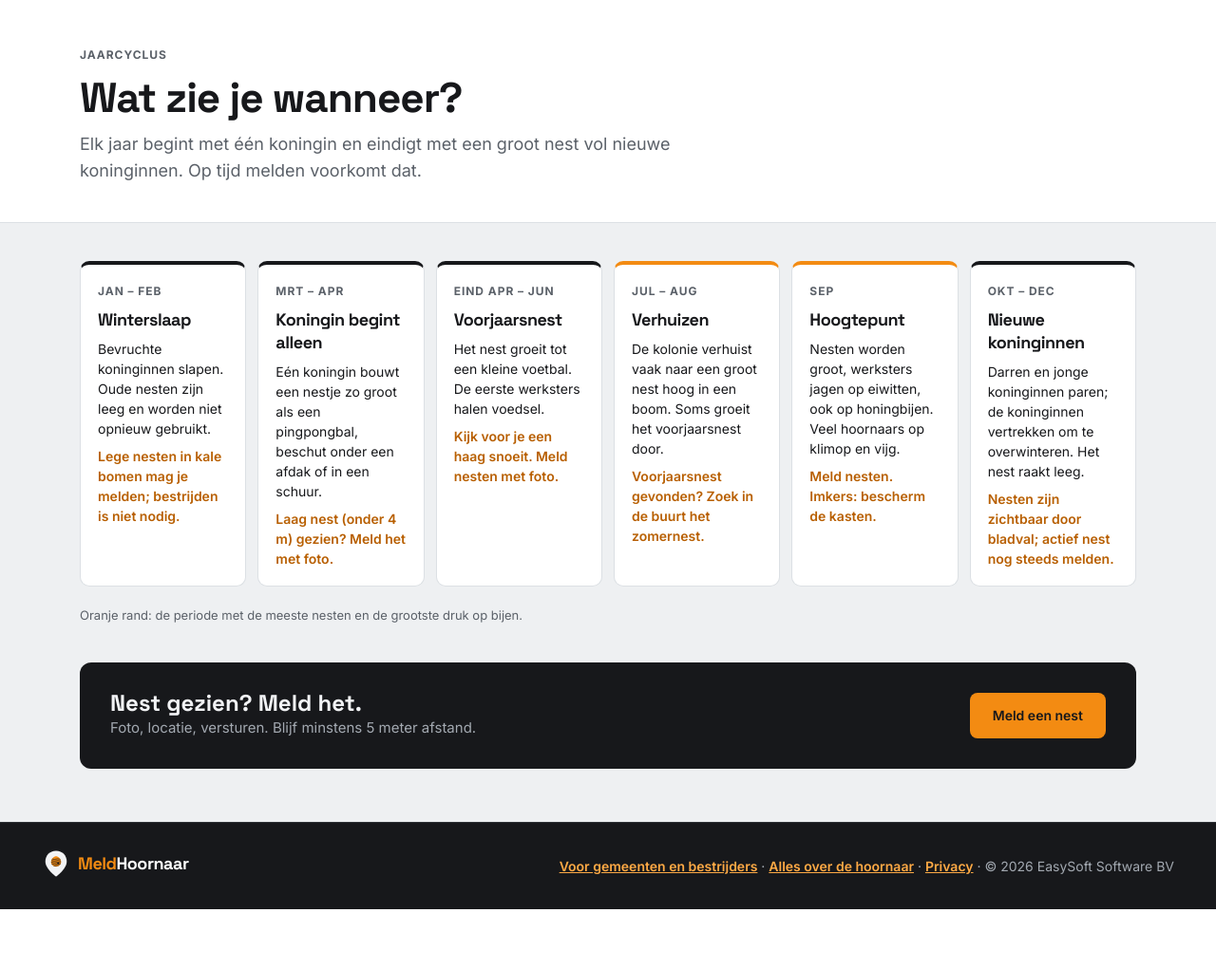
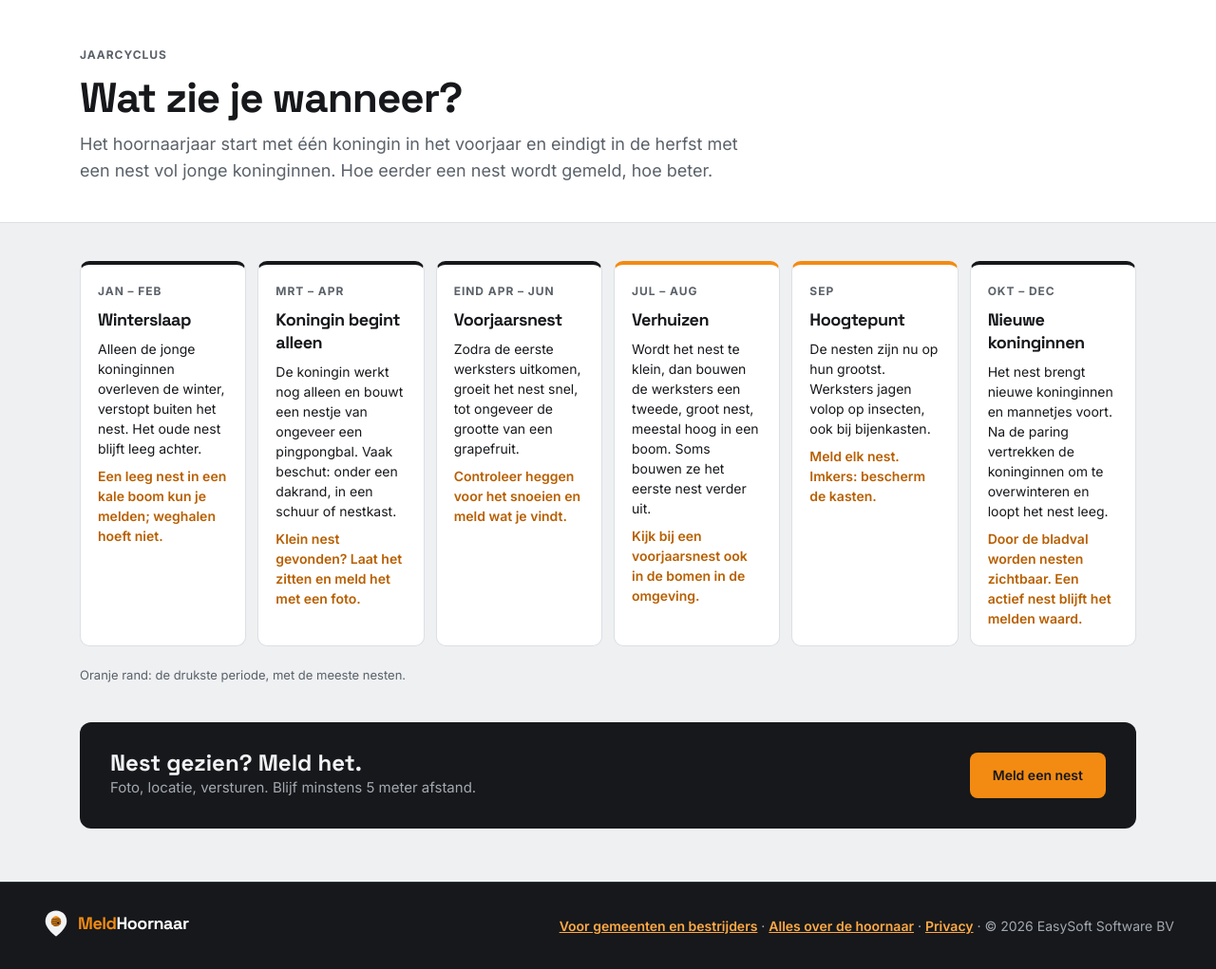
Before and after one commit to teusoftsite/hornaar, a Laravel app: page /info/jaarcyclus in a window 1280 px wide. Shown: the part 64-1085 px from the top of the page at 95% size. Before the commit the page ends 1022 px from the top, so only its background shows below. Run offline with Laravel 12, Linux system fonts and the light colour scheme; parts of the project's set-up code (start-up, migrations or seed data) failed here and were passed over.

Commit message:
Infopagina's en homepage volgens nieuw design: eigen teksten en eigen AI-beelden, geen Vespa-Watch meer
Co-Authored-By: Claude Opus 5.5 <noreply@anthropic.com>
Claude-Session: https://claude.ai/code/session_01MpDGRGrearn6M9MQzHcJ9g

```diff
--- a/resources/views/public/info-jaarcyclus.blade.php
+++ b/resources/views/public/info-jaarcyclus.blade.php
@@ -4,15 +4,15 @@
 <div style="max-width: 1160px; margin: 0 auto; padding: 48px 24px 40px; display: flex; flex-direction: column; gap: 12px">
 <span style="font-size: 12px; font-weight: 700; letter-spacing: 0.08em; text-transform: uppercase; color: #5B6169">Jaarcyclus</span>
 <h1 style="margin: 0; font-family: 'Space Grotesk', Inter, sans-serif; font-weight: 700; font-size: 44px; line-height: 1.05; letter-spacing: -1px; max-width: 820px">Wat zie je wanneer?</h1>
-<p style="margin: 0; font-size: 18px; line-height: 28px; color: #5B6169; max-width: 720px">Elk jaar begint met één koningin en eindigt met een groot nest vol nieuwe koninginnen. Op tijd melden voorkomt dat.</p>
+<p style="margin: 0; font-size: 18px; line-height: 28px; color: #5B6169; max-width: 720px">Het hoornaarjaar start met één koningin in het voorjaar en eindigt in de herfst met een nest vol jonge koninginnen. Hoe eerder een nest wordt gemeld, hoe beter.</p>
 </div>
 </section><section style="max-width: 1160px; margin: 0 auto; padding: 40px 24px; display: flex; flex-direction: column; gap: 20px"><div style="display: grid; grid-template-columns: repeat(auto-fit, minmax(170px, 1fr)); gap: 12px"><div style="background: #FFFFFF; border: 1px solid #DCE0E4; border-top: 4px solid #17181B; border-radius: 10px; padding: 18px; display: flex; flex-direction: column; gap: 8px">
-<span style="font-size: 12px; font-weight: 700; letter-spacing: 0.08em; text-transform: uppercase; color: #5B6169">Jan – feb</span><h3 style="margin: 0; font-family: 'Space Grotesk', Inter, sans-serif; font-weight: 700; font-size: 18px; line-height: 24px; color: #17181B">Winterslaap</h3><p style="margin: 0; font-size: 14px; line-height: 21px">Bevruchte koninginnen slapen. Oude nesten zijn leeg en worden niet opnieuw gebruikt.</p><p style="margin: 0; font-size: 14px; line-height: 21px; color: #B85F00; font-weight: 600">Lege nesten in kale bomen mag je melden; bestrijden is niet nodig.</p></div><div style="background: #FFFFFF; border: 1px solid #DCE0E4; border-top: 4px solid #17181B; border-radius: 10px; padding: 18px; display: flex; flex-direction: column; gap: 8px">
-<span style="font-size: 12px; font-weight: 700; letter-spacing: 0.08em; text-transform: uppercase; color: #5B6169">Mrt – apr</span><h3 style="margin: 0; font-family: 'Space Grotesk', Inter, sans-serif; font-weight: 700; font-size: 18px; line-height: 24px; color: #17181B">Koningin begint alleen</h3><p style="margin: 0; font-size: 14px; line-height: 21px">Eén koningin bouwt een nestje zo groot als een pingpongbal, beschut onder een afdak of in een schuur.</p><p style="margin: 0; font-size: 14px; line-height: 21px; color: #B85F00; font-weight: 600">Laag nest (onder 4 m) gezien? Meld het met foto.</p></div><div style="background: #FFFFFF; border: 1px solid #DCE0E4; border-top: 4px solid #17181B; border-radius: 10px; padding: 18px; display: flex; flex-direction: column; gap: 8px">
-<span style="font-size: 12px; font-weight: 700; letter-spacing: 0.08em; text-transform: uppercase; color: #5B6169">Eind apr – jun</span><h3 style="margin: 0; font-family: 'Space Grotesk', Inter, sans-serif; font-weight: 700; font-size: 18px; line-height: 24px; color: #17181B">Voorjaarsnest</h3><p style="margin: 0; font-size: 14px; line-height: 21px">Het nest groeit tot een kleine voetbal. De eerste werksters halen voedsel.</p><p style="margin: 0; font-size: 14px; line-height: 21px; color: #B85F00; font-weight: 600">Kijk voor je een haag snoeit. Meld nesten met foto.</p></div><div style="background: #FFFFFF; border: 1px solid #DCE0E4; border-top: 4px solid #F38B12; border-radius: 10px; padding: 18px; display: flex; flex-direction: column; gap: 8px">
-<span style="font-size: 12px; font-weight: 700; letter-spacing: 0.08em; text-transform: uppercase; color: #5B6169">Jul – aug</span><h3 style="margin: 0; font-family: 'Space Grotesk', Inter, sans-serif; font-weight: 700; font-size: 18px; line-height: 24px; color: #17181B">Verhuizen</h3><p style="margin: 0; font-size: 14px; line-height: 21px">De kolonie verhuist vaak naar een groot nest hoog in een boom. Soms groeit het voorjaarsnest door.</p><p style="margin: 0; font-size: 14px; line-height: 21px; color: #B85F00; font-weight: 600">Voorjaarsnest gevonden? Zoek in de buurt het zomernest.</p></div><div style="background: #FFFFFF; border: 1px solid #DCE0E4; border-top: 4px solid #F38B12; border-radius: 10px; padding: 18px; display: flex; flex-direction: column; gap: 8px">
-<span style="font-size: 12px; font-weight: 700; letter-spacing: 0.08em; text-transform: uppercase; color: #5B6169">Sep</span><h3 style="margin: 0; font-family: 'Space Grotesk', Inter, sans-serif; font-weight: 700; font-size: 18px; line-height: 24px; color: #17181B">Hoogtepunt</h3><p style="margin: 0; font-size: 14px; line-height: 21px">Nesten worden groot, werksters jagen op eiwitten, ook op honingbijen. Veel hoornaars op klimop en vijg.</p><p style="margin: 0; font-size: 14px; line-height: 21px; color: #B85F00; font-weight: 600">Meld nesten. Imkers: bescherm de kasten.</p></div><div style="background: #FFFFFF; border: 1px solid #DCE0E4; border-top: 4px solid #17181B; border-radius: 10px; padding: 18px; display: flex; flex-direction: column; gap: 8px">
-<span style="font-size: 12px; font-weight: 700; letter-spacing: 0.08em; text-transform: uppercase; color: #5B6169">Okt – dec</span><h3 style="margin: 0; font-family: 'Space Grotesk', Inter, sans-serif; font-weight: 700; font-size: 18px; line-height: 24px; color: #17181B">Nieuwe koninginnen</h3><p style="margin: 0; font-size: 14px; line-height: 21px">Darren en jonge koninginnen paren; de koninginnen vertrekken om te overwinteren. Het nest raakt leeg.</p><p style="margin: 0; font-size: 14px; line-height: 21px; color: #B85F00; font-weight: 600">Nesten zijn zichtbaar door bladval; actief nest nog steeds melden.</p></div></div><p style="margin: 0; font-size: 13px; color: #5B6169">Oranje rand: de periode met de meeste nesten en de grootste druk op bijen.</p></section><section style="max-width: 1160px; margin: 0 auto; padding: 0 24px 56px"><div style="background: #17181B; color: #F2F3F5; border-radius: 12px; padding: 32px; display: flex; justify-content: space-between; align-items: center; gap: 16px; flex-wrap: wrap">
+<span style="font-size: 12px; font-weight: 700; letter-spacing: 0.08em; text-transform: uppercase; color: #5B6169">Jan – feb</span><h3 style="margin: 0; font-family: 'Space Grotesk', Inter, sans-serif; font-weight: 700; font-size: 18px; line-height: 24px; color: #17181B">Winterslaap</h3><p style="margin: 0; font-size: 14px; line-height: 21px">Alleen de jonge koninginnen overleven de winter, verstopt buiten het nest. Het oude nest blijft leeg achter.</p><p style="margin: 0; font-size: 14px; line-height: 21px; color: #B85F00; font-weight: 600">Een leeg nest in een kale boom kun je melden; weghalen hoeft niet.</p></div><div style="background: #FFFFFF; border: 1px solid #DCE0E4; border-top: 4px solid #17181B; border-radius: 10px; padding: 18px; display: flex; flex-direction: column; gap: 8px">
+<span style="font-size: 12px; font-weight: 700; letter-spacing: 0.08em; text-transform: uppercase; color: #5B6169">Mrt – apr</span><h3 style="margin: 0; font-family: 'Space Grotesk', Inter, sans-serif; font-weight: 700; font-size: 18px; line-height: 24px; color: #17181B">Koningin begint alleen</h3><p style="margin: 0; font-size: 14px; line-height: 21px">De koningin werkt nog alleen en bouwt een nestje van ongeveer een pingpongbal. Vaak beschut: onder een dakrand, in een schuur of nestkast.</p><p style="margin: 0; font-size: 14px; line-height: 21px; color: #B85F00; font-weight: 600">Klein nest gevonden? Laat het zitten en meld het met een foto.</p></div><div style="background: #FFFFFF; border: 1px solid #DCE0E4; border-top: 4px solid #17181B; border-radius: 10px; padding: 18px; display: flex; flex-direction: column; gap: 8px">
+<span style="font-size: 12px; font-weight: 700; letter-spacing: 0.08em; text-transform: uppercase; color: #5B6169">Eind apr – jun</span><h3 style="margin: 0; font-family: 'Space Grotesk', Inter, sans-serif; font-weight: 700; font-size: 18px; line-height: 24px; color: #17181B">Voorjaarsnest</h3><p style="margin: 0; font-size: 14px; line-height: 21px">Zodra de eerste werksters uitkomen, groeit het nest snel, tot ongeveer de grootte van een grapefruit.</p><p style="margin: 0; font-size: 14px; line-height: 21px; color: #B85F00; font-weight: 600">Controleer heggen voor het snoeien en meld wat je vindt.</p></div><div style="background: #FFFFFF; border: 1px solid #DCE0E4; border-top: 4px solid #F38B12; border-radius: 10px; padding: 18px; display: flex; flex-direction: column; gap: 8px">
+<span style="font-size: 12px; font-weight: 700; letter-spacing: 0.08em; text-transform: uppercase; color: #5B6169">Jul – aug</span><h3 style="margin: 0; font-family: 'Space Grotesk', Inter, sans-serif; font-weight: 700; font-size: 18px; line-height: 24px; color: #17181B">Verhuizen</h3><p style="margin: 0; font-size: 14px; line-height: 21px">Wordt het nest te klein, dan bouwen de werksters een tweede, groot nest, meestal hoog in een boom. Soms bouwen ze het eerste nest verder uit.</p><p style="margin: 0; font-size: 14px; line-height: 21px; color: #B85F00; font-weight: 600">Kijk bij een voorjaarsnest ook in de bomen in de omgeving.</p></div><div style="background: #FFFFFF; border: 1px solid #DCE0E4; border-top: 4px solid #F38B12; border-radius: 10px; padding: 18px; display: flex; flex-direction: column; gap: 8px">
+<span style="font-size: 12px; font-weight: 700; letter-spacing: 0.08em; text-transform: uppercase; color: #5B6169">Sep</span><h3 style="margin: 0; font-family: 'Space Grotesk', Inter, sans-serif; font-weight: 700; font-size: 18px; line-height: 24px; color: #17181B">Hoogtepunt</h3><p style="margin: 0; font-size: 14px; line-height: 21px">De nesten zijn nu op hun grootst. Werksters jagen volop op insecten, ook bij bijenkasten.</p><p style="margin: 0; font-size: 14px; line-height: 21px; color: #B85F00; font-weight: 600">Meld elk nest. Imkers: bescherm de kasten.</p></div><div style="background: #FFFFFF; border: 1px solid #DCE0E4; border-top: 4px solid #17181B; border-radius: 10px; padding: 18px; display: flex; flex-direction: column; gap: 8px">
+<span style="font-size: 12px; font-weight: 700; letter-spacing: 0.08em; text-transform: uppercase; color: #5B6169">Okt – dec</span><h3 style="margin: 0; font-family: 'Space Grotesk', Inter, sans-serif; font-weight: 700; font-size: 18px; line-height: 24px; color: #17181B">Nieuwe koninginnen</h3><p style="margin: 0; font-size: 14px; line-height: 21px">Het nest brengt nieuwe koninginnen en mannetjes voort. Na de paring vertrekken de koninginnen om te overwinteren en loopt het nest leeg.</p><p style="margin: 0; font-size: 14px; line-height: 21px; color: #B85F00; font-weight: 600">Door de bladval worden nesten zichtbaar. Een actief nest blijft het melden waard.</p></div></div><p style="margin: 0; font-size: 13px; color: #5B6169">Oranje rand: de drukste periode, met de meeste nesten.</p></section><section style="max-width: 1160px; margin: 0 auto; padding: 0 24px 56px"><div style="background: #17181B; color: #F2F3F5; border-radius: 12px; padding: 32px; display: flex; justify-content: space-between; align-items: center; gap: 16px; flex-wrap: wrap">
 <div style="display: flex; flex-direction: column; gap: 6px"><strong style="font-family: 'Space Grotesk', Inter, sans-serif; font-weight: 700; font-size: 24px">Nest gezien? Meld het.</strong><span style="color: #A3A9B1; font-size: 15px">Foto, locatie, versturen. Blijf minstens 5 meter afstand.</span></div>
-         <a href="{{ route('melden') }}" style="background: #F38B12; color: #17181B; text-decoration: none; font-weight: 600; padding: 14px 24px; border-radius: 8px">Meld een nest</a></div></section>@include('partials.footer')</div>
+<a href="{{ route('melden') }}" style="background: #F38B12; color: #17181B; text-decoration: none; font-weight: 600; padding: 14px 24px; border-radius: 8px">Meld een nest</a></div></section>@include('partials.footer')</div>
 @endsection
```
Also changed, not shown: public/img/info/LEESMIJ.md (+7 -9 lines), resources/views/public/home.blade.php (+6 -6 lines), resources/views/public/info-achtergrond.blade.php (+3 -3 lines), resources/views/public/info-herkennen.blade.php (+7 -7 lines), resources/views/public/info-nesten-zoeken.blade.php (+3 -3 lines), resources/views/public/info-verhaal.blade.php (+3 -3 lines), resources/views/public/info-vragen.blade.php (+2 -2 lines), public/img/info/44deab85b484bc27d424972734ca04d7.jpg (deleted), public/img/info/495bd1a17692afb7432d59717ca259be.jpg (deleted), public/img/info/6a8640ec99196a11072911c7a45be953.jpg (deleted), public/img/info/9a982e969d75f4b618ac4ad286a7763f.jpg (deleted), public/img/info/ca826fb616cd412aabffd4e155560656.jpg (deleted), public/img/info/hoornaar.jpg (added), public/img/info/vergelijking.jpg (added), 2 more files.
